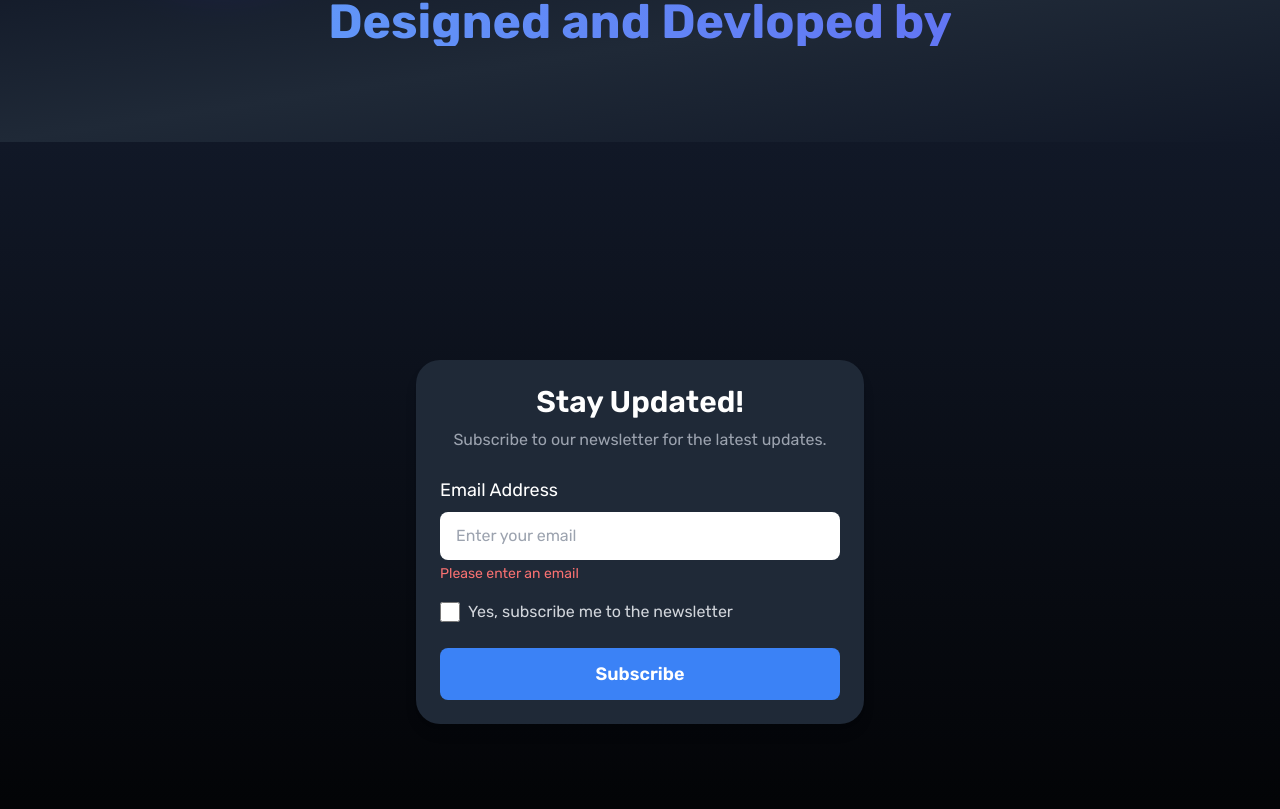
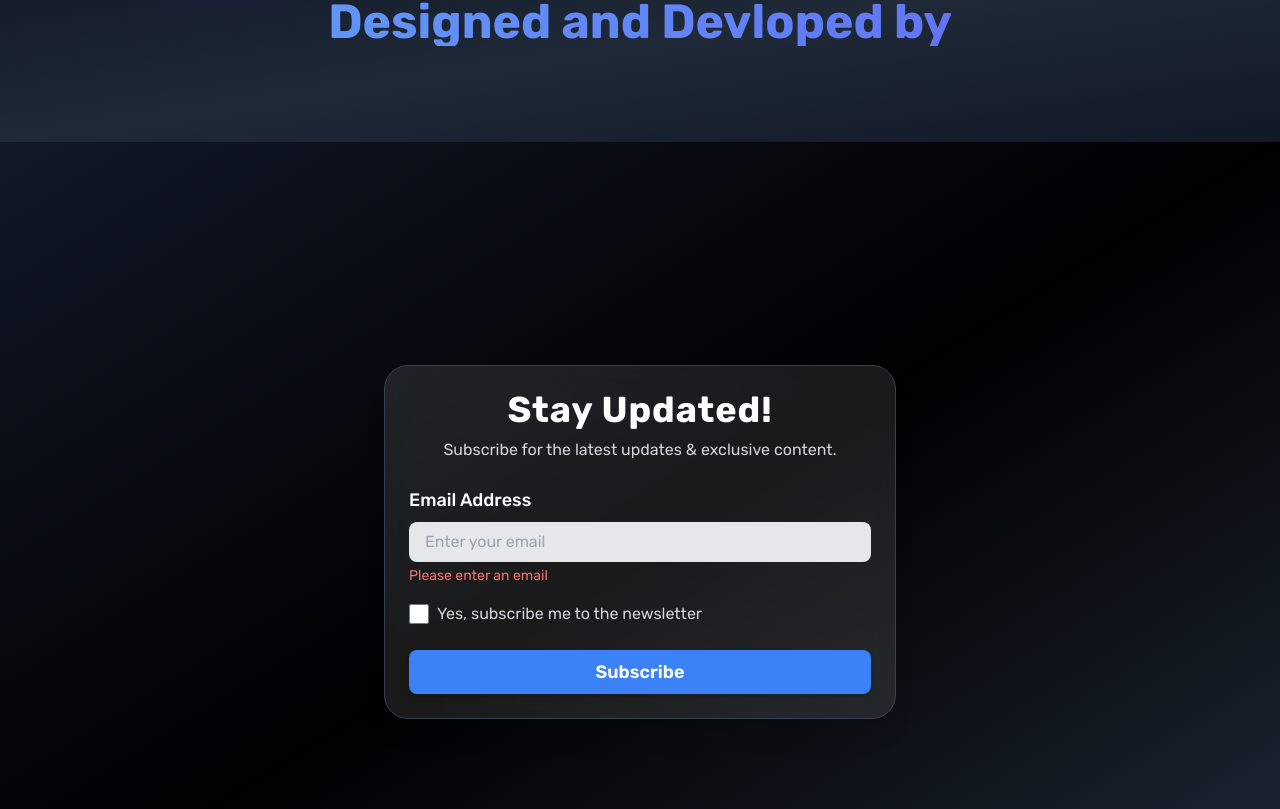
Before and after one commit to suman-maji/mak-book, a React (Create React App) app: page / in a window 1280 px wide. Shown: the part 4291-5100 px from the top of the page. Built offline with nearby package versions, Linux system fonts and the light colour scheme; no server answers.

Commit message:
Update Newsletter.jsx

```diff
--- a/src/Component/Newsletter/Newsletter.jsx
+++ b/src/Component/Newsletter/Newsletter.jsx
@@ -19,31 +19,31 @@ const Newsletter = () => {
   };
 
   return (
-    <div className='flex justify-center items-center min-h-screen bg-gradient-to-b from-gray-900 to-black p-4'>
-      <div className='w-full max-w-md bg-gray-800 text-white p-6 rounded-3xl shadow-lg'>
-        <h1 className='text-3xl font-semibold text-center'>Stay Updated!</h1>
-        <p className='text-gray-400 text-center mt-2'>Subscribe to our newsletter for the latest updates.</p>
+    <div className='flex justify-center items-center min-h-screen bg-gradient-to-br from-gray-900 via-black to-gray-800 p-4'>
+      <div className='w-full max-w-lg bg-white bg-opacity-10 backdrop-blur-lg text-white p-6 rounded-3xl shadow-xl border border-gray-700'>
+        <h1 className='text-4xl font-bold text-center tracking-wide'>Stay Updated!</h1>
+        <p className='text-gray-300 text-center mt-2'>Subscribe for the latest updates & exclusive content.</p>
 
         <form className='mt-6' onSubmit={submitHandler}>
-          <label htmlFor='email' className='block text-lg mb-2'>Email Address</label>
+          <label htmlFor='email' className='block text-lg mb-2 font-medium'>Email Address</label>
           <input
             onChange={(e) => setEmail(e.target.value)}
             value={email}
             name='email' id='email' type='email' placeholder='Enter your email'
-            className='w-full px-4 py-3 rounded-lg text-black outline-none focus:ring-2 focus:ring-blue-500' />
+            className='w-full px-4 py-2 rounded-lg text-black outline-none bg-gray-200 focus:ring-2 focus:ring-blue-400' />
           {email === "" && <p className='text-red-400 text-sm mt-1'>Please enter an email</p>}
 
           <div className='flex items-center mt-4 gap-2'>
             <input
               onClick={() => setClick((prev) => !prev)}
-              type='checkbox' className='w-5 h-5 accent-blue-500' />
-            <label className='text-gray-300'>Yes, subscribe me to the newsletter</label>
+              type='checkbox' className='w-5 h-5 accent-blue-500 transition-all duration-200 hover:scale-110' />
+            <label className='text-gray-300 cursor-pointer'>Yes, subscribe me to the newsletter</label>
           </div>
           {showClick && !click && <p className='text-red-400 text-sm mt-1'>Please tick the checkbox</p>}
 
           <button
             type='submit'
-            className='w-full mt-6 bg-blue-500 hover:bg-blue-600 text-white py-3 rounded-lg text-lg font-semibold transition-all duration-200'>
+            className='w-full mt-6 bg-blue-500 hover:bg-blue-600 text-white py-2 rounded-lg text-lg font-semibold transition-all duration-300 transform hover:scale-105 shadow-md'>
             Subscribe
           </button>
         </form>
```
